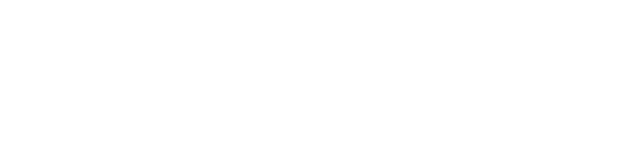
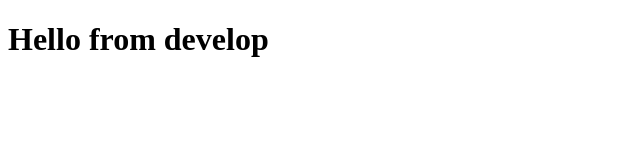
Before and after one commit to pusachev/js_14, a plain HTML site: page index.html in a window 1280 px wide. Shown: the whole page, without its empty margins (0-640 px from the left). Drawn offline with Linux system fonts and the light colour scheme.

Commit message:
aded text

```diff
--- a/index.html
+++ b/index.html
@@ -7,6 +7,6 @@
     <title>Document</title>
 </head>
 <body>
-
+    <h1>Hello from develop</h1>
 </body>
 </html>
```
